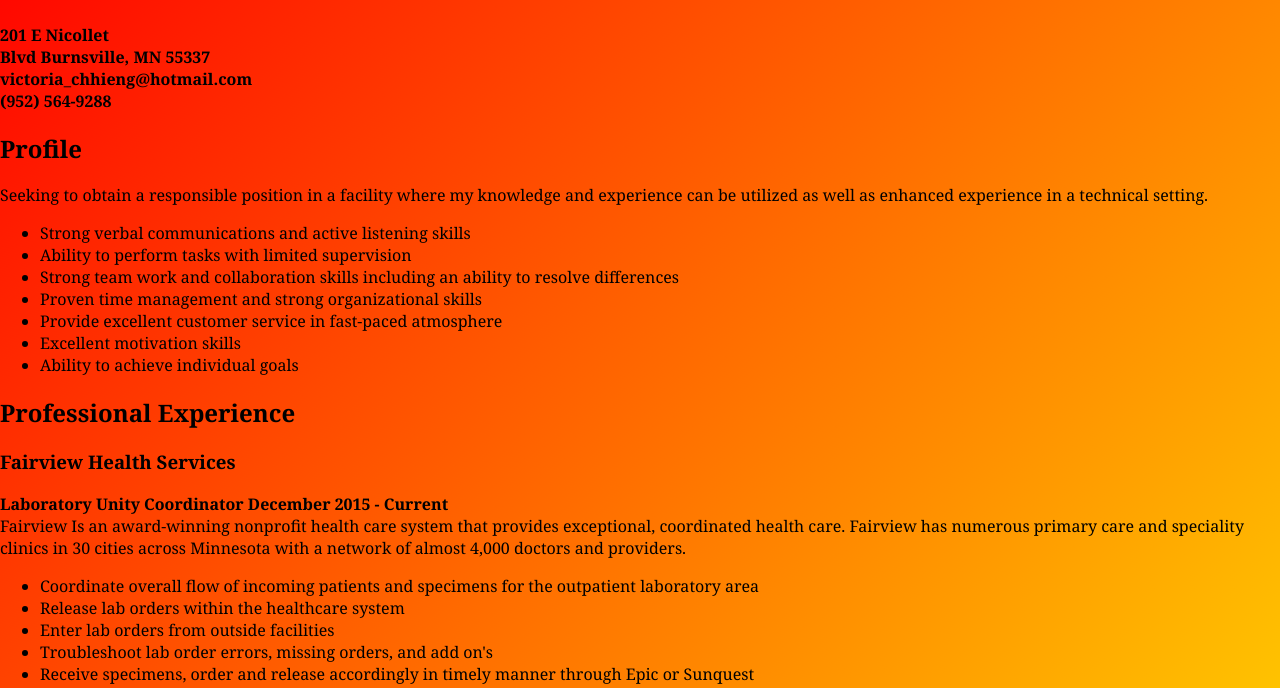
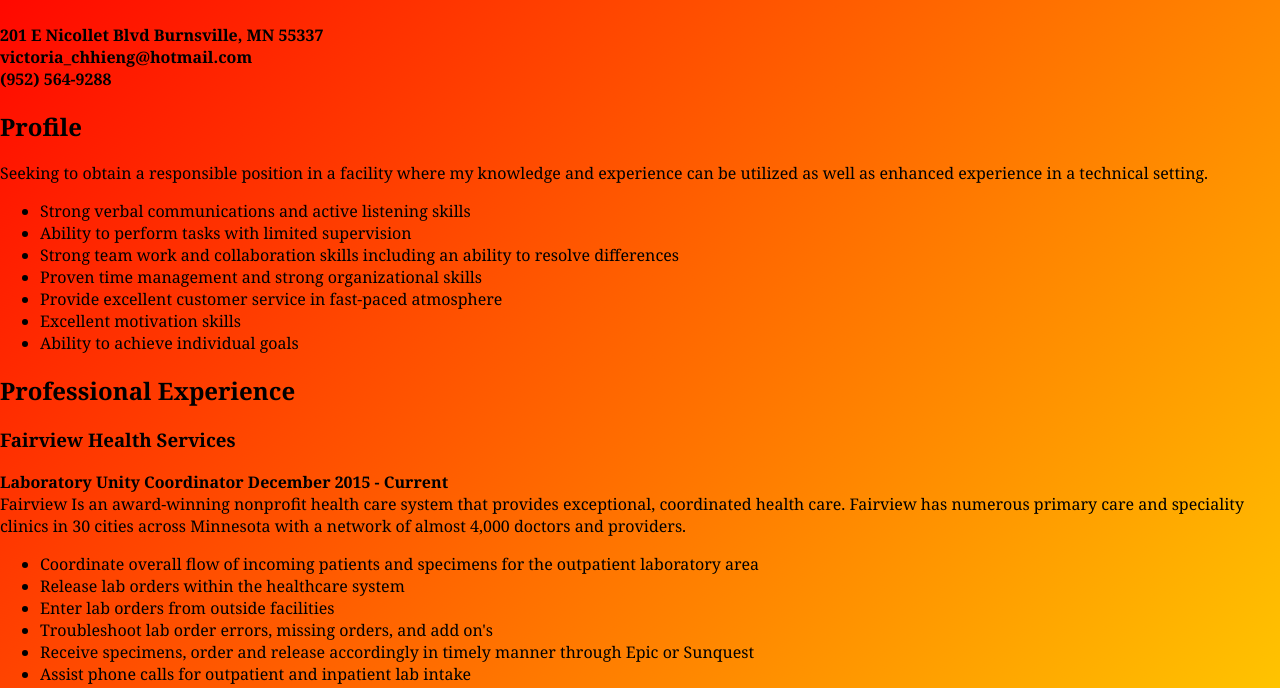
Before and after one commit to victoriachhieng/victoriachhieng.github.io, a plain HTML site: page index.html in a window 1280 px wide. Shown: the part 91-779 px from the top of the page. Drawn offline with Linux system fonts and the light colour scheme.

Commit message:
Update index.html

```diff
--- a/index.html
+++ b/index.html
@@ -6,7 +6,7 @@
  	</head>
 <body>
      <h1>Victoria Chhieng</h1>
-     <h7><strong>201 E Nicollet <br> Blvd Burnsville, MN 55337 <br> victoria_chhieng@hotmail.com <br> (952) 564-9288</h7></strong>
+     <h7><strong>201 E Nicollet Blvd Burnsville, MN 55337 <br> victoria_chhieng@hotmail.com <br> (952) 564-9288</h7></strong>
   <div id="introduction">
      <h2>Profile</h2>
      <p>Seeking to obtain a responsible position in a facility where my knowledge and experience can be utilized as well as enhanced experience in a technical setting.</p>
```
